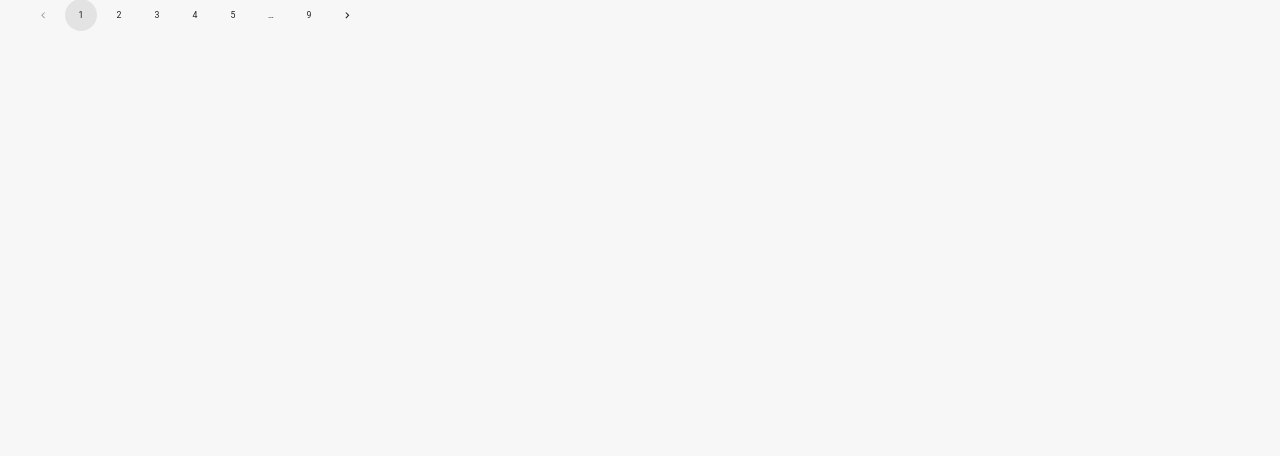
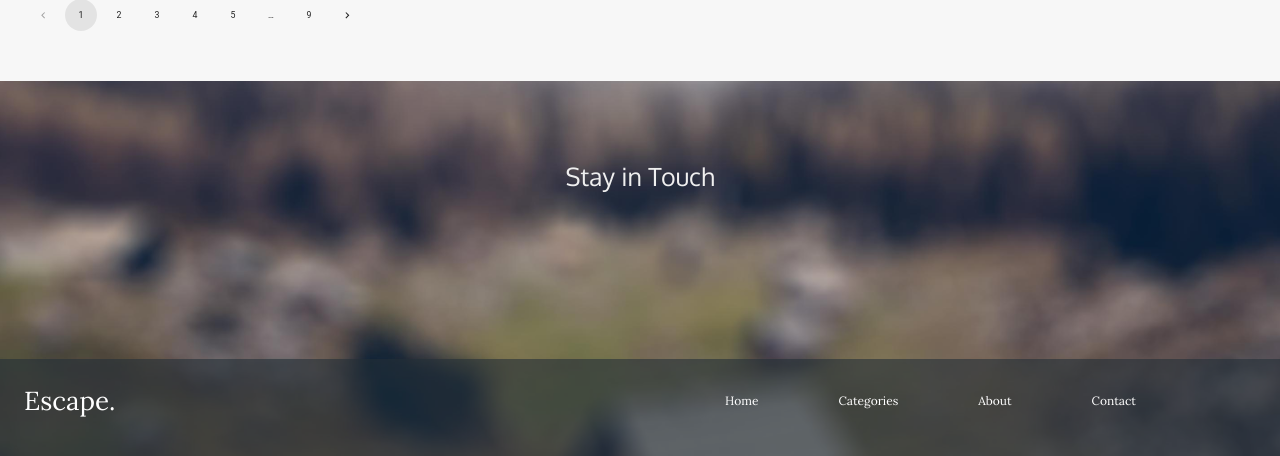
Before and after one commit to Sanjar-Kodirov/Blog-app-, a React (Create React App) app: page / in a window 1280 px wide. Shown: the part 651-1107 px from the top of the page. Before the commit the page ends 800 px from the top, so only its background shows below. Built offline with nearby package versions, Linux system fonts and the light colour scheme; no server answers.

Commit message:
footer completed

```diff
--- a/src/components/Footer/Footer.js
+++ b/src/components/Footer/Footer.js
@@ -1,4 +1,5 @@
 import React from 'react';
+import Nav from '../Nav/Nav';
 
 const Footer = () => {
   return (
@@ -7,6 +8,9 @@ const Footer = () => {
         <h2>Stay in Touch</h2>
         <span className='line'></span>
       </div>
+      <div className='navfooter'>
+        <Nav />
+      </div>
     </footer>
   );
 };
--- a/src/components/Footer/footer.scss
+++ b/src/components/Footer/footer.scss
@@ -0,0 +1,35 @@
+.footer {
+  padding: 8rem 0;
+  position: relative;
+  height: 378px;
+  background: url(../../assets/footer.png) no-repeat center center/cover;
+  &-content {
+    h2 {
+      font-family: Oxygen;
+      font-style: normal;
+      font-weight: normal;
+      font-size: 25px;
+      line-height: 30px;
+      /* identical to box height, or 120% */
+      text-align: center;
+      color: #efefef;
+    }
+    .line {
+      background: #dedede;
+      border-radius: 0px;
+      width: 300px;
+      height: 4px;
+    }
+  }
+}
+
+.navfooter {
+  position: absolute;
+  bottom: 0;
+  width: 100%;
+  left: 0;
+  right: 0;
+  height: 100px;
+  z-index: 2;
+  background: rgba(35, 47, 56, 0.6);
+}
--- a/src/components/Posts/Posts.js
+++ b/src/components/Posts/Posts.js
@@ -16,8 +16,6 @@ const Posts = () => {
   const indexOfFirstPost = indexOfLastPost - postsPerPage;
   const currentPosts = photos.slice(indexOfFirstPost, indexOfLastPost);
 
-  // Change page
-  const paginate = (pageNumber) => setCurrentPage(pageNumber);
   const handleChange = (event, value) => {
     setCurrentPage(value);
   };
@@ -31,7 +29,10 @@ const Posts = () => {
           <div className='row'>
             {currentPosts.map((el) => {
               return (
-                <div className='col-lg-4 col-md-6 col-sm-12 d-flex justify-content-center'>
+                <div
+                  key={el.id}
+                  className='col-lg-4 col-md-6 col-sm-12 d-flex justify-content-center'
+                >
                   <Card el={el} />
                 </div>
               );
--- a/src/pages/Home/Home.js
+++ b/src/pages/Home/Home.js
@@ -2,12 +2,14 @@ import React from 'react';
 import Header from '../../components/Header/Header';
 import Nav from '../../components/Nav/Nav';
 import Posts from '../../components/Posts/Posts';
+import Footer from '../../components/Footer/Footer';
 const Home = () => {
   return (
     <div>
       <Nav />
       <Header />
       <Posts />
+      <Footer />
     </div>
   );
 };
```
